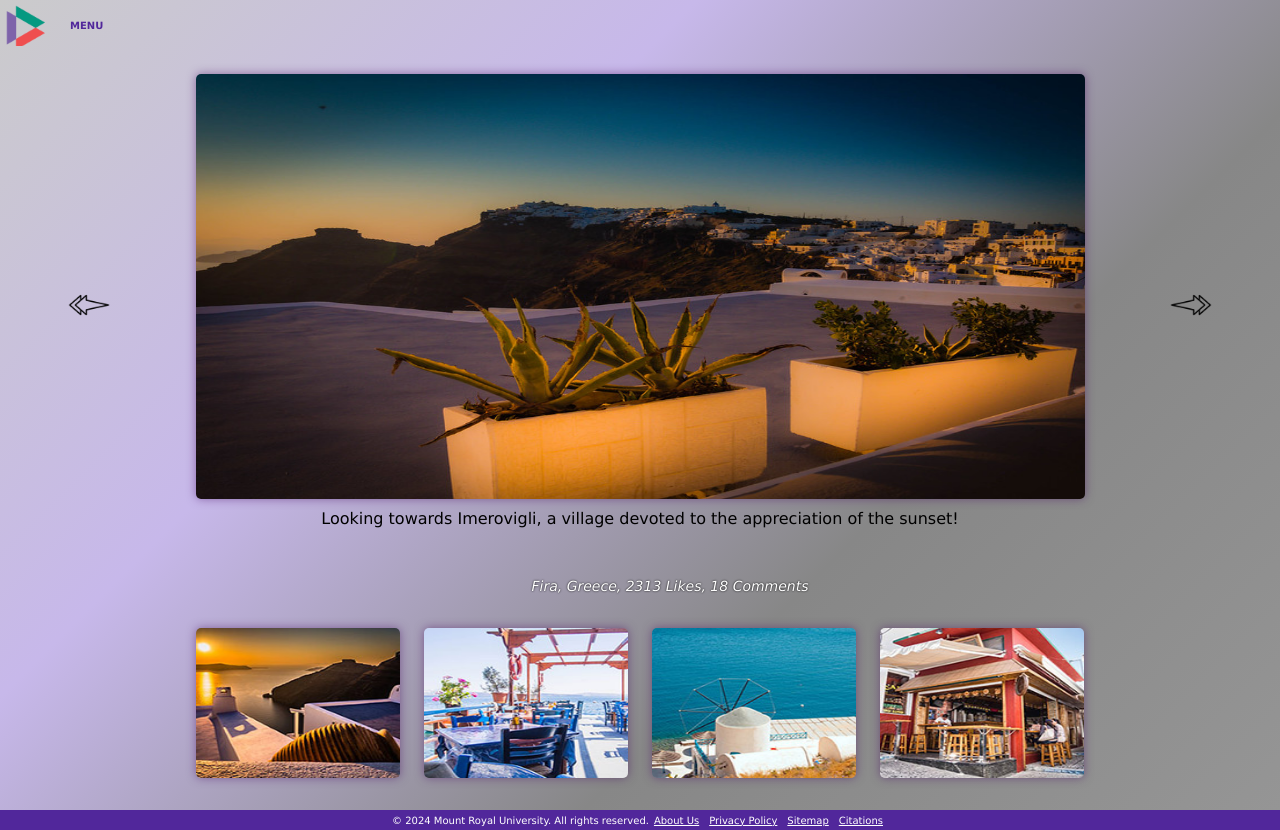
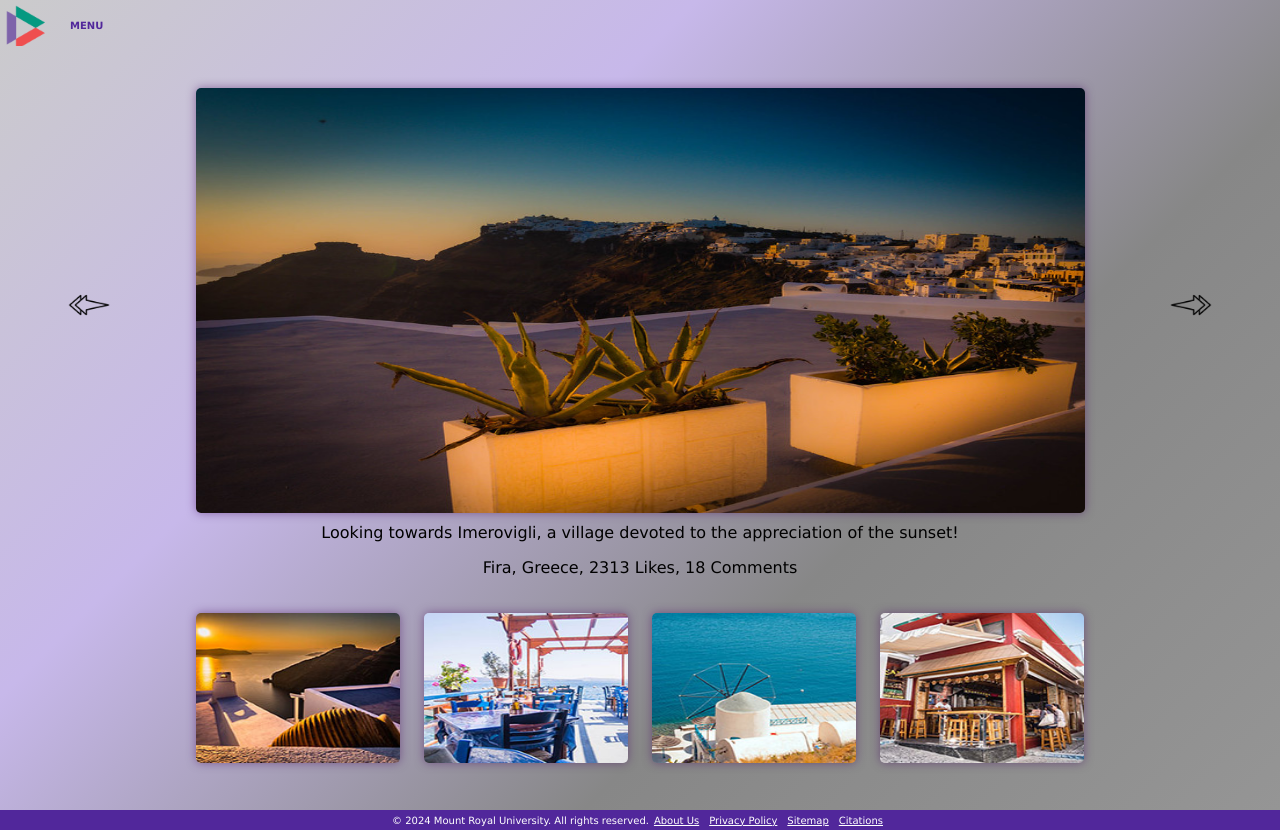
Before and after one commit to ewush956/Travel-Booking-Website, a plain HTML site: page page-2.html in a window 1280 px wide. Drawn offline with Linux system fonts and the light colour scheme.

Commit message:
Changed info to destination-info to fix class conflict

```diff
--- a/page-2.html
+++ b/page-2.html
@@ -21,7 +21,7 @@
             <div class="destination-data">
                 <p class="description">Looking towards Imerovigli, a village devoted to the appreciation of the sunset!
                 </p>
-                <p class="info">Fira, Greece, 2313 Likes, 18 Comments</p>
+                <p class="destination-info">Fira, Greece, 2313 Likes, 18 Comments</p>
             </div>
 
             <div class="related-container">
```
Also changed, not shown: page-1.html (+1 -1 lines), page-3.html (+1 -1 lines).
